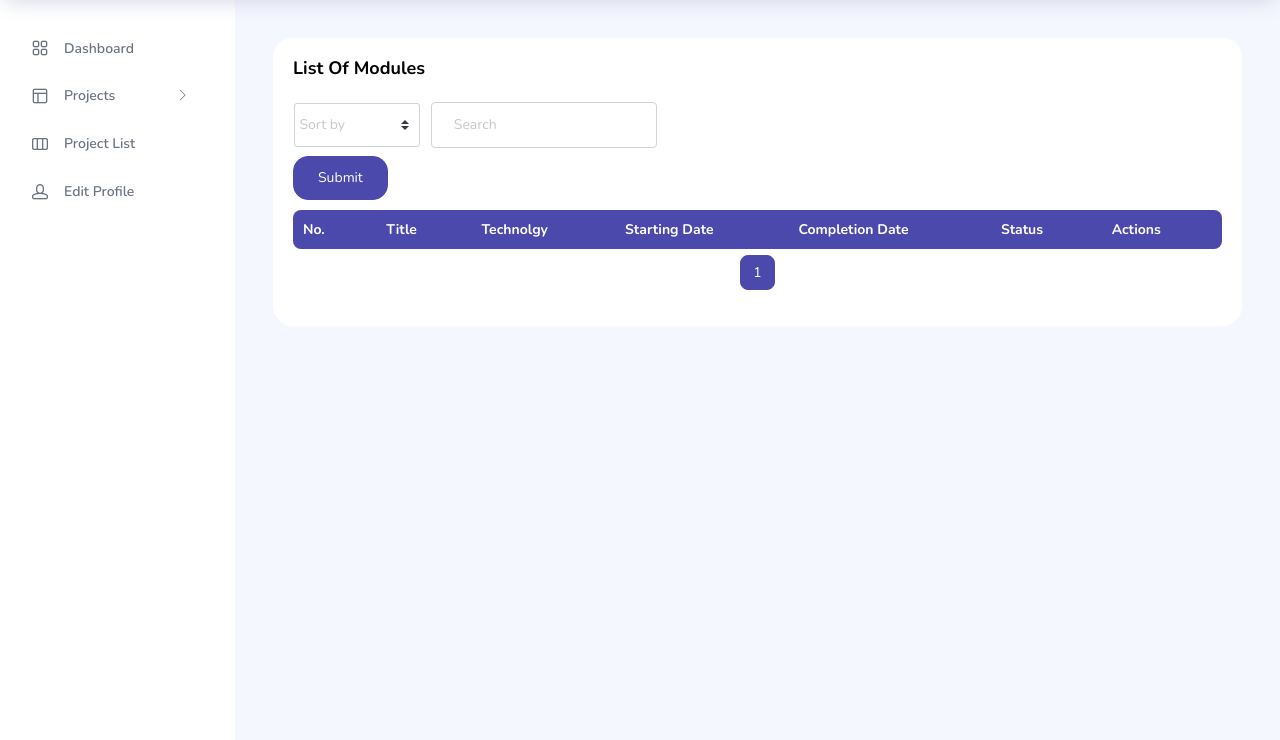
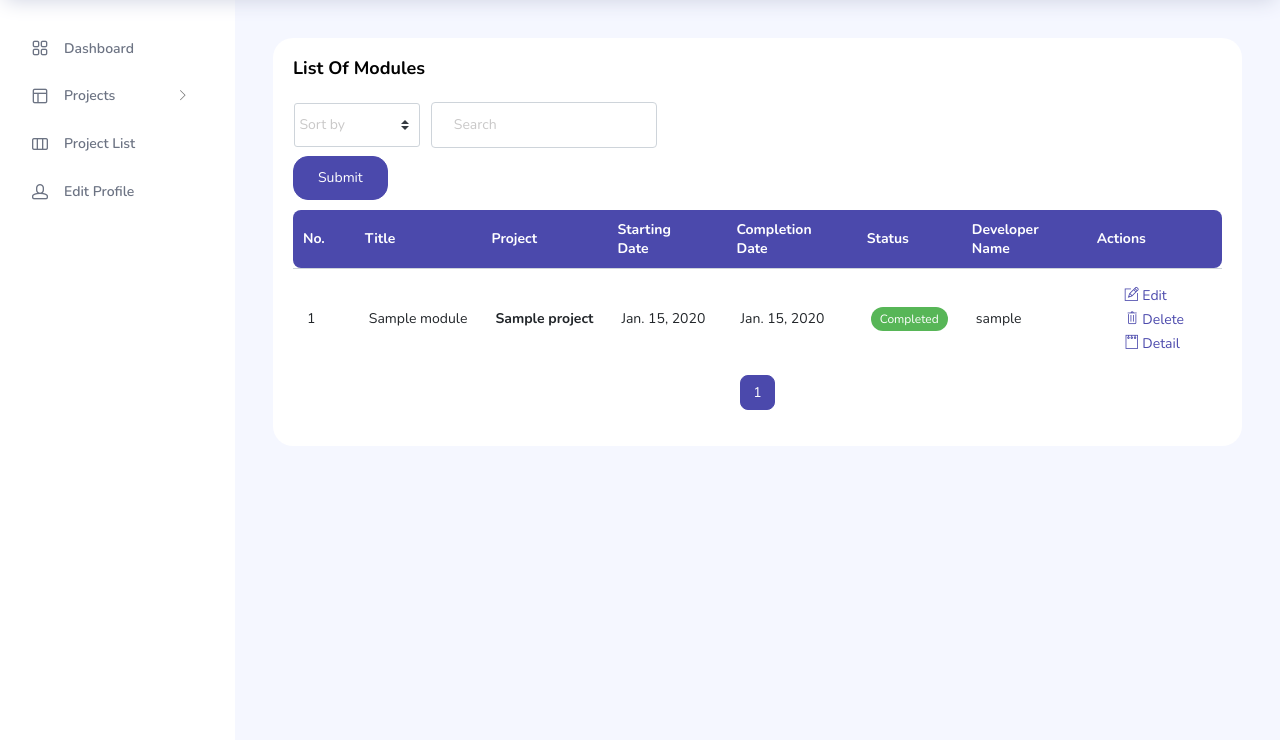
Before and after one commit to RushabhShahPrograms/timetracker_2023_Django, a Django app: page /project/moduleslist/ in a window 1280 px wide. Shown: the part 60-800 px from the top of the page. Run offline with Django 3.2, Linux system fonts and the light colour scheme; a user stored in the database is signed in; tables that the repository leaves empty hold one stand-in row (values such as "Sample post"); grey boxes marked "Sample" are stand-in pictures; lists and menus that the app fills with data are empty; style sheets or scripts are compiled from the project's sources; some libraries are stand-ins or nearby versions.

Commit message:
modules list done

```diff
--- a/timetracker/templates/project/modules_list.html
+++ b/timetracker/templates/project/modules_list.html
@@ -28,7 +28,7 @@
                                 <div class="row">
                                   <!--Searching and sorting-->
                                   <div class="col-sm-12 col-md-6">
-                                      <form method="get" action="{% url 'projectlist' %}">
+                                      <form method="get" action="{% url 'moduleslist' %}">
                                         <div class="form-row align-items-center">
                                             <div class="col-auto my-1">
                                                 <label class="mr-sm-2 sr-only" for="sort_by">Sort by</label>
@@ -58,29 +58,28 @@
                                 <tr role="row">
                                     <th>No.</th>
                                     <th>Title</th>
-                                    <th>Technolgy</th>
+                                    <th>Project</th>
                                     <th>Starting Date</th>
                                     <th>Completion Date</th>
                                     <th>Status</th>
+                                    <th>Developer Name</th>
                                     <th>Actions</th>
                                 </tr>
                               </thead>
                               <tbody>
-                               {% for project in project_list %}
+                               {% for module in modules_list %}
                                 <tr class="table table-striped">
                                     <td>{{forloop.counter}}</td>
-                                    <td><p>{{project.project_title}}</p>
-                                      <a class="dropdown-item" href="{% url 'modules' project.id %}" style="color:#4B49AC;"><i class="ti-bar-chart"></i> View Modules</a>
-                                    </td>
-                                    <td><b>{{project.project_technology}}</b></td>
-                                    <td>{{project.project_start_date}}</td>
-                                    <td>{{project.project_completion_date}}</td>
+                                    <td>{{module.module_name}}</td>
+                                    <td><b>{{module.project}}</b></td>
+                                    <td>{{module.module_start_date}}</td>
+                                    <td>{{module.module_completion_date}}</td>
                                     <td class="font-weight-medium">
-                                      {% if project.status == 'Completed' %}
+                                      {% if module.status == 'Completed' %}
 
                                         <div class="badge badge-success">Completed</div>
 
-                                      {% elif project.status == 'Pending' %}
+                                      {% elif module.status == 'Pending' %}
 
                                         <div class="badge badge-warning">Pending</div>
 
@@ -90,11 +89,12 @@
 
                                       {% endif %}
                                     </td>
+                                    <td>{{module.user}}</td>
                                     <div class="font-weight-medium">
                                     <td>
-                                      <a class="dropdown-item" href="{% url 'projectupdate' project.id %}" style="color:#4B49AC;"><i class="ti-pencil-alt"></i> Edit</a>
-                                      <a class="dropdown-item" href="{% url 'projectdelete' project.id %}" style="color:#4B49AC;"><i class="ti-trash"></i> Delete</a>
-                                      <a class="dropdown-item" href="{% url 'projectdetail' project.id %}" style="color:#4B49AC;"><i class="ti-notepad"></i> Detail</a>
+                                      <a class="dropdown-item" href="{% url 'modulesupdate' module.id %}" style="color:#4B49AC;"><i class="ti-pencil-alt"></i> Edit</a>
+                                      <a class="dropdown-item" href="{% url 'modulesdelete' module.id %}" style="color:#4B49AC;"><i class="ti-trash"></i> Delete</a>
+                                      <a class="dropdown-item" href="{% url 'modulesdetail' module.id %}" style="color:#4B49AC;"><i class="ti-notepad"></i> Detail</a>
                                     </td>
                                   </div>
                                 </tr>
--- a/timetracker/templates/user/manager_page.html
+++ b/timetracker/templates/user/manager_page.html
@@ -183,12 +183,12 @@
                             <tr>
                               <td class="font-weight-bold">Modules</td>
                               <td>{{modules|length}}</td>
-                              <td><button class="btn btn-info" href="#">View all</button></td>
+                              <td><a class="btn btn-info" href="{% url 'moduleslist' %}">View all</a></td>
                             </tr>
                             <tr>
                               <td class="font-weight-bold">Task</td>
                               <td>{{task|length}}</td>
-                              <td><td><button class="btn btn-info" href="#">View all</button></td></td>
+                              <td><a class="btn btn-info" href="{% url 'moduleslist' %}">View all</a></td>
                             </tr>
                           </tbody>
                         </table>
```
